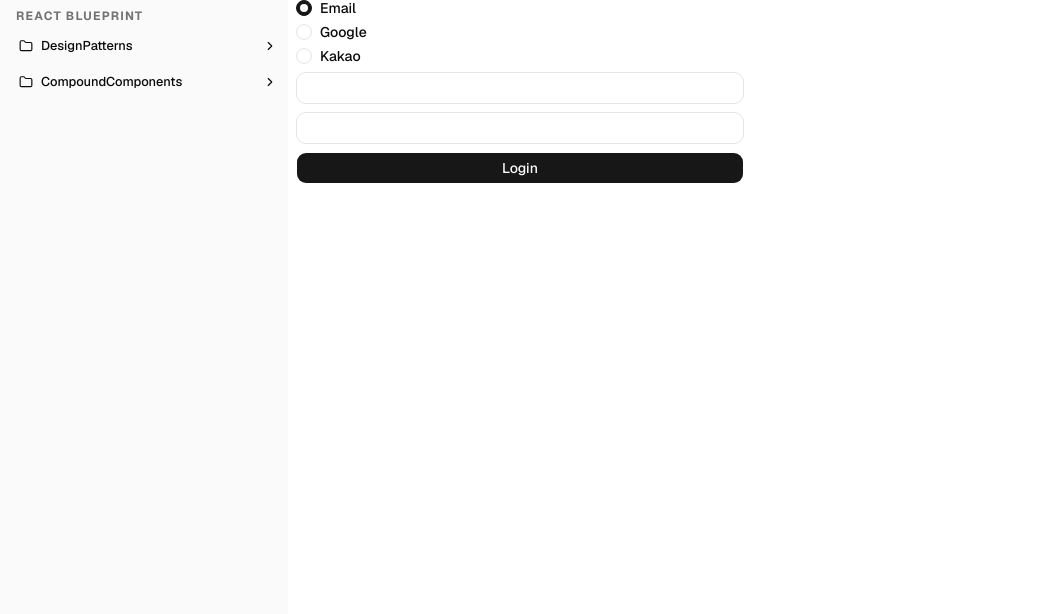
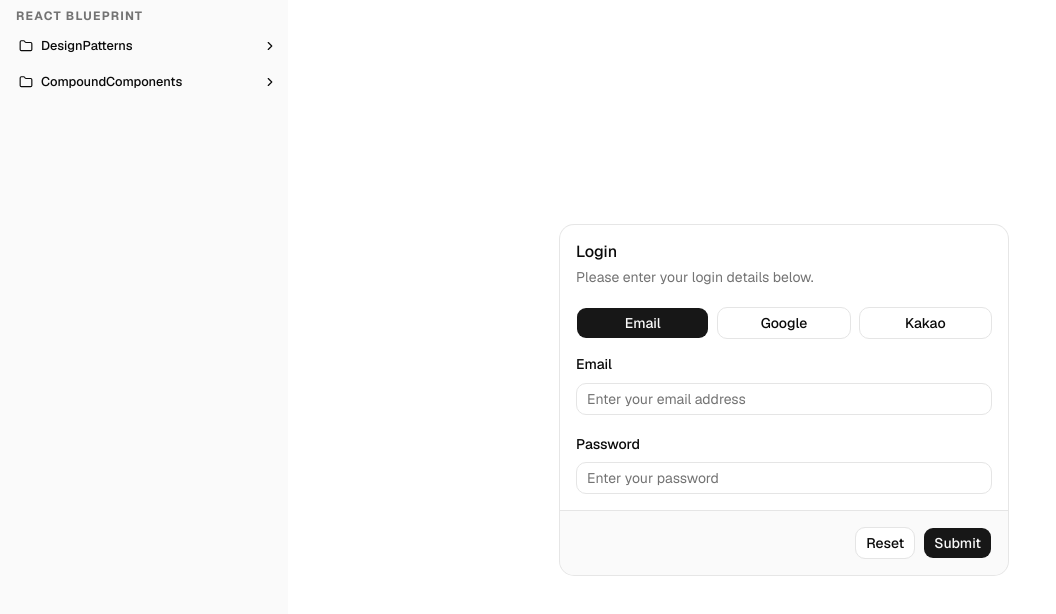
Before and after one commit to Lee-Minhoon/react-blueprint, a Next.js app: page /design-patterns/strategy/login in a window 1280 px wide. Shown: the top 614 px of the page, without its empty margins (0-1056 px from the left). Built offline with nearby package versions, Linux system fonts and the light colour scheme.

Commit message:
feat: improve login page

```diff
--- /dev/null
+++ b/src/app/design-patterns/strategy/login/login-form.tsx
@@ -0,0 +1,157 @@
+"use client";
+
+import { zodResolver } from "@hookform/resolvers/zod";
+import { useCallback, useState } from "react";
+import { Controller, SubmitHandler, useForm } from "react-hook-form";
+import { toast } from "sonner";
+import * as z from "zod";
+
+import { Button } from "@/components/ui/button";
+import {
+  Card,
+  CardContent,
+  CardDescription,
+  CardFooter,
+  CardHeader,
+  CardTitle,
+} from "@/components/ui/card";
+import {
+  Field,
+  FieldError,
+  FieldGroup,
+  FieldLabel,
+} from "@/components/ui/field";
+import { Input } from "@/components/ui/input";
+
+import { LoginContext } from "./context-class";
+import { EmailLogin, GoogleLogin, KakaoLogin } from "./login-strategy";
+
+enum LoginOptions {
+  EMAIL = "Email",
+  GOOGLE = "Google",
+  KAKAO = "Kakao",
+}
+
+const LOGIN_STRATEGIES = {
+  [LoginOptions.EMAIL]: new EmailLogin(),
+  [LoginOptions.GOOGLE]: new GoogleLogin(),
+  [LoginOptions.KAKAO]: new KakaoLogin(),
+} as const;
+
+const LOGIN_CONTEXT = new LoginContext(LOGIN_STRATEGIES[LoginOptions.EMAIL]);
+
+const formSchema = z.object({
+  email: z
+    .string()
+    .min(5, "Email must be at least 5 characters.")
+    .max(32, "Email must be at most 32 characters."),
+  password: z
+    .string()
+    .min(8, "Password must be at least 8 characters.")
+    .max(32, "Password must be at most 32 characters."),
+});
+
+export default function LoginForm() {
+  const [selectedOption, setSelectedOption] = useState<LoginOptions>(
+    LoginOptions.EMAIL
+  );
+  const form = useForm<z.infer<typeof formSchema>>({
+    resolver: zodResolver(formSchema),
+    defaultValues: {
+      email: "",
+      password: "",
+    },
+  });
+
+  const handleSubmit = useCallback<SubmitHandler<z.infer<typeof formSchema>>>(
+    (data) => {
+      if (data.password !== "password") {
+        toast.error("Login failed: Incorrect password.");
+        return;
+      }
+      const loginStrategy = LOGIN_STRATEGIES[selectedOption];
+      LOGIN_CONTEXT.setLoginStrategy(loginStrategy);
+      toast.success(
+        "Login successful : " + LOGIN_CONTEXT.login(data.email, data.password)
+      );
+    },
+    [selectedOption]
+  );
+
+  return (
+    <Card className="w-full sm:max-w-md">
+      <CardHeader>
+        <CardTitle>Login</CardTitle>
+        <CardDescription>
+          Please enter your login details below.
+        </CardDescription>
+        <div className="grid grid-cols-3 gap-2 mt-4">
+          {Object.values(LoginOptions).map((option) => (
+            <Button
+              key={option}
+              variant={selectedOption === option ? "default" : "outline"}
+              onClick={() => setSelectedOption(option)}
+            >
+              {option}
+            </Button>
+          ))}
+        </div>
+      </CardHeader>
+      <CardContent>
+        <form id="form-rhf-demo" onSubmit={form.handleSubmit(handleSubmit)}>
+          <FieldGroup>
+            <Controller
+              name="email"
+              control={form.control}
+              render={({ field, fieldState }) => (
+                <Field data-invalid={fieldState.invalid}>
+                  <FieldLabel htmlFor="form-rhf-demo-email">Email</FieldLabel>
+                  <Input
+                    {...field}
+                    id="form-rhf-demo-email"
+                    aria-invalid={fieldState.invalid}
+                    placeholder="Enter your email address"
+                  />
+                  {fieldState.invalid && (
+                    <FieldError errors={[fieldState.error]} />
+                  )}
+                </Field>
+              )}
+            />
+            <Controller
+              name="password"
+              control={form.control}
+              render={({ field, fieldState }) => (
+                <Field data-invalid={fieldState.invalid}>
+                  <FieldLabel htmlFor="form-rhf-demo-password">
+                    Password
+                  </FieldLabel>
+                  <Input
+                    {...field}
+                    id="form-rhf-demo-password"
+                    aria-invalid={fieldState.invalid}
+                    placeholder="Enter your password"
+                    type="password"
+                  />
+                  {fieldState.invalid && (
+                    <FieldError errors={[fieldState.error]} />
+                  )}
+                </Field>
+              )}
+            />
+          </FieldGroup>
+        </form>
+      </CardContent>
+      <CardFooter>
+        <Field className="justify-end" orientation="horizontal">
+          <Button type="button" variant="outline" onClick={() => form.reset()}>
+            Reset
+          </Button>
+          <Button type="submit" form="form-rhf-demo">
+            Submit
+          </Button>
+        </Field>
+      </CardFooter>
+    </Card>
+  );
+}
--- a/src/app/design-patterns/strategy/login/page.tsx
+++ b/src/app/design-patterns/strategy/login/page.tsx
@@ -1,68 +1,11 @@
 "use client";
 
-import { useCallback, useState } from "react";
-
-import { Button } from "@/components/ui/button";
-import { Input } from "@/components/ui/input";
-import { Label } from "@/components/ui/label";
-import { RadioGroup, RadioGroupItem } from "@/components/ui/radio-group";
-
-import { LoginContext } from "./context-class";
-import { EmailLogin, GoogleLogin, KakaoLogin } from "./login-strategy";
-
-enum LoginOptions {
-  EMAIL = "Email",
-  GOOGLE = "Google",
-  KAKAO = "Kakao",
-}
-
-const LOGIN_STRATEGIES = {
-  [LoginOptions.EMAIL]: new EmailLogin(),
-  [LoginOptions.GOOGLE]: new GoogleLogin(),
-  [LoginOptions.KAKAO]: new KakaoLogin(),
-} as const;
-
-const LOGIN_CONTEXT = new LoginContext(LOGIN_STRATEGIES[LoginOptions.EMAIL]);
+import LoginForm from "./login-form";
 
 export default function LoginPage() {
-  const [selectedOption, setSelectedOption] = useState<LoginOptions>(
-    LoginOptions.EMAIL
-  );
-  const [login, setLogin] = useState("");
-  const [password, setPassword] = useState("");
-  const [result, setResult] = useState("");
-
-  const handleLogin = useCallback(() => {
-    const loginStrategy = LOGIN_STRATEGIES[selectedOption];
-    LOGIN_CONTEXT.setLoginStrategy(loginStrategy);
-    setResult(LOGIN_CONTEXT.login(login, password));
-  }, [selectedOption, login, password]);
-
   return (
-    <div className="flex flex-col gap-2 max-w-md">
-      <RadioGroup
-        value={selectedOption}
-        onValueChange={(value) => setSelectedOption(value as LoginOptions)}
-      >
-        {Object.entries(LoginOptions).map(([key, value]) => (
-          <div className="flex gap-2" key={key}>
-            <RadioGroupItem value={value} id={`option-${key}`} />
-            <Label htmlFor={`option-${key}`}>{value}</Label>
-          </div>
-        ))}
-      </RadioGroup>
-      <Input
-        type="text"
-        value={login}
-        onChange={(e) => setLogin(e.target.value)}
-      />
-      <Input
-        type="password"
-        value={password}
-        onChange={(e) => setPassword(e.target.value)}
-      />
-      <Button onClick={handleLogin}>Login</Button>
-      {result && <p>{result}</p>}
+    <div className="h-full center">
+      <LoginForm />
     </div>
   );
 }
--- a/src/app/globals.css
+++ b/src/app/globals.css
@@ -129,3 +129,7 @@
     @apply font-sans;
   }
 }
+
+@utility center {
+  @apply flex items-center justify-center;
+}
--- a/src/app/layout.tsx
+++ b/src/app/layout.tsx
@@ -2,6 +2,7 @@ import "./globals.css";
 
 import type { Metadata } from "next";
 import { Geist, Geist_Mono } from "next/font/google";
+import { Toaster } from "sonner";
 
 import { Sidebar } from "@/components/sidebar";
 
@@ -33,6 +34,7 @@ export default function RootLayout({
       <body className="h-full flex gap-2">
         <Sidebar />
         <div className="flex-1 overflow-auto">{children}</div>
+        <Toaster />
       </body>
     </html>
   );
```
